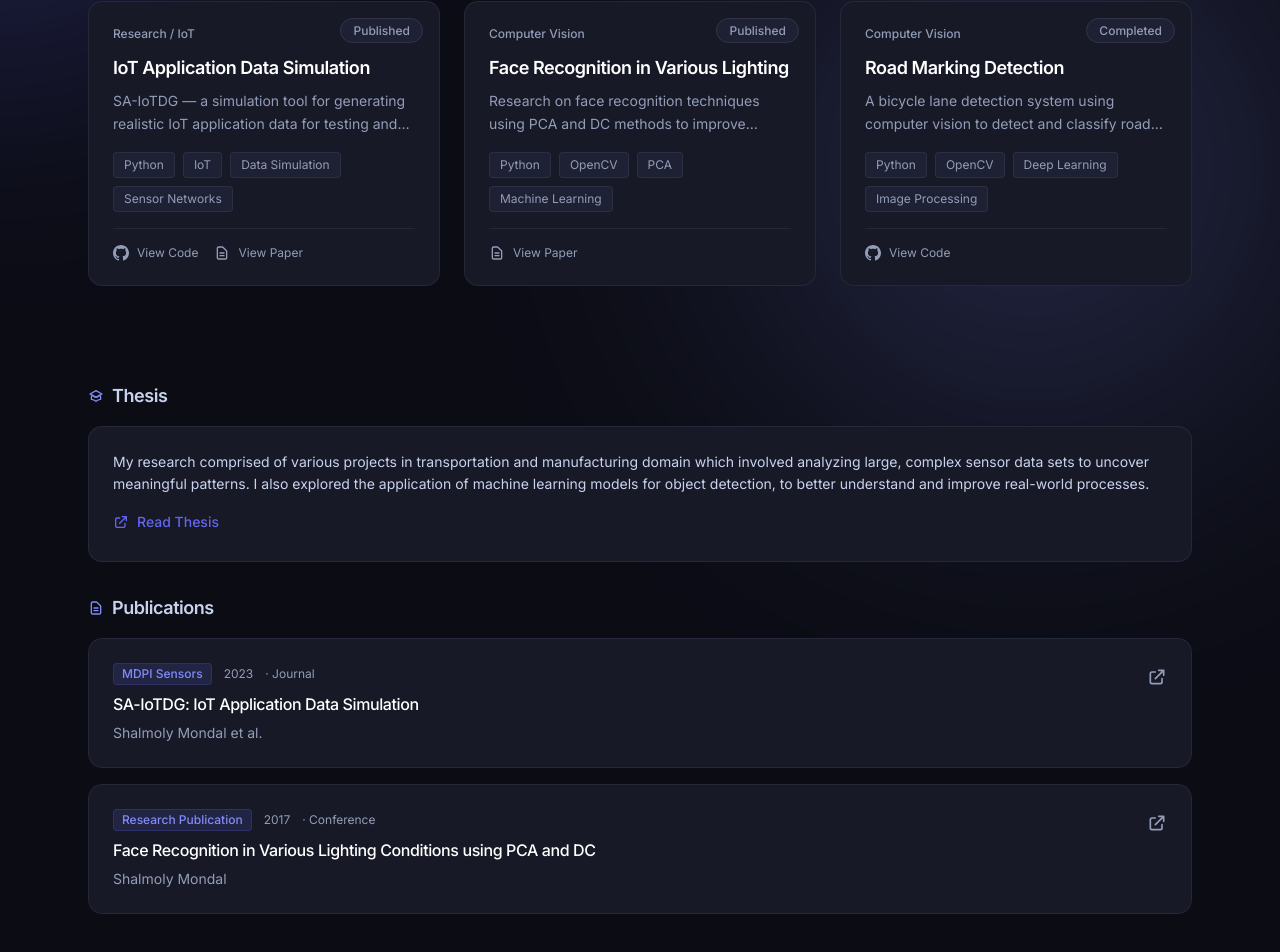
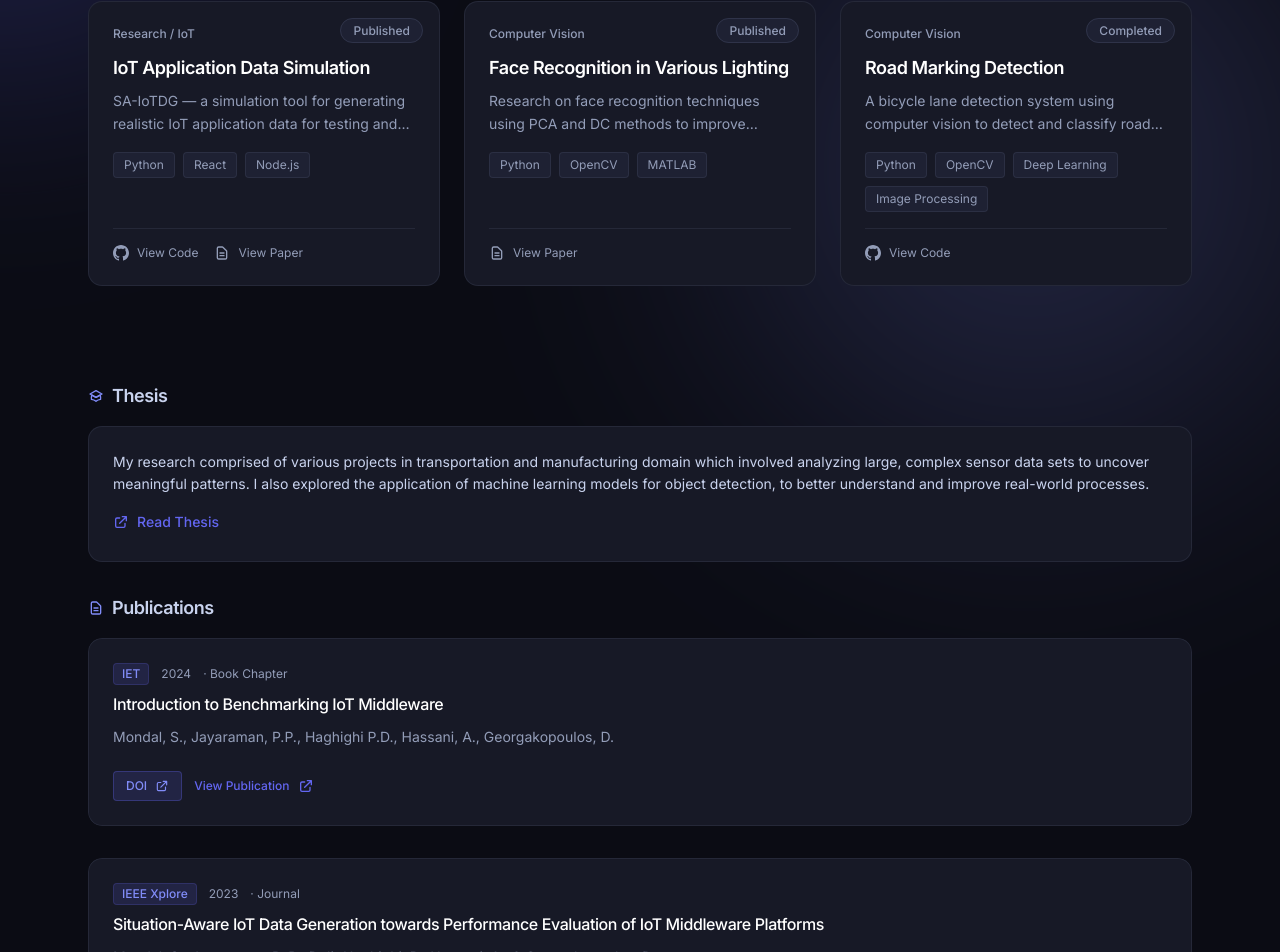
Before and after one commit to Ekta-07/Portfolio, a Next.js app: page /work in a window 1280 px wide. Shown: the part 383-1335 px from the top of the page. Built offline with nearby package versions, Linux system fonts and the light colour scheme.

Commit message:
improvements and ui

```diff
--- a/app/work/page.tsx
+++ b/app/work/page.tsx
@@ -79,17 +79,10 @@ export default function WorkPage() {
                                 </svg>
                                 Publications
                             </h3>
-                            <div className="space-y-4">
+                            <div className="space-y-8">
                                 {research.publications.map((pub) => (
                                     <SpotlightCard key={pub.id}>
-                                        <a
-                                            href={pub.url}
-                                            target="_blank"
-                                            rel="noopener noreferrer"
-                                            className="block bg-[#171926] border border-[#727DA1]/15 rounded-xl p-6 hover:border-[#6366F1]/30 transition-all group"
-                                        >
-                                            <div className="flex items-start justify-between gap-4">
-                                                <div className="flex-1">
+                                        <div className="bg-[#171926] border border-[#727DA1]/15 rounded-xl p-6 hover:border-[#6366F1]/30 transition-all group">
                                             <div className="flex items-center gap-3 mb-2">
                                                 <span className="px-2 py-0.5 bg-[#6366F1]/15 text-[#818CF8] text-xs font-medium rounded border border-[#6366F1]/20">
                                                     {pub.venue}
@@ -97,16 +90,39 @@ export default function WorkPage() {
                                                 <span className="text-[#939DB8] text-xs">{pub.year}</span>
                                                 <span className="text-[#939DB8] text-xs">· {pub.type}</span>
                                             </div>
-                                                    <h4 className="text-base font-medium text-white mb-2 group-hover:text-[#C9D3EE] transition-colors leading-snug">
+                                            <h4 className="text-base font-medium text-white mb-3 group-hover:text-[#C9D3EE] transition-colors leading-snug">
                                                 {pub.title}
                                             </h4>
-                                                    <p className="text-[#939DB8] text-sm">{pub.authors}</p>
-                                                </div>
-                                                <svg className="w-5 h-5 text-[#939DB8] group-hover:text-[#6366F1] transition-colors flex-shrink-0 mt-1" fill="none" stroke="currentColor" viewBox="0 0 24 24">
+                                            <p className="text-[#939DB8] text-sm mb-4">{pub.authors}</p>
+
+                                            {/* DOI and View Publication Links */}
+                                            <div className="flex items-center gap-3 pt-2">
+                                                {pub.doi && (
+                                                    <a
+                                                        href={pub.doi}
+                                                        target="_blank"
+                                                        rel="noopener noreferrer"
+                                                        className="inline-flex items-center gap-2 px-3 py-1.5 bg-[#6366F1]/15 text-[#818CF8] text-xs font-medium rounded border border-[#6366F1]/30 hover:border-[#6366F1]/60 hover:text-[#C9D3EE] transition-colors"
+                                                    >
+                                                        DOI
+                                                        <svg className="w-3.5 h-3.5" fill="none" stroke="currentColor" viewBox="0 0 24 24">
                                                             <path strokeLinecap="round" strokeLinejoin="round" strokeWidth={2} d="M10 6H6a2 2 0 00-2 2v10a2 2 0 002 2h10a2 2 0 002-2v-4M14 4h6m0 0v6m0-6L10 14" />
                                                         </svg>
+                                                    </a>
+                                                )}
+                                                <a
+                                                    href={pub.url}
+                                                    target="_blank"
+                                                    rel="noopener noreferrer"
+                                                    className="inline-flex items-center gap-2 text-[#6366F1] hover:text-[#818CF8] text-xs font-medium transition-colors"
+                                                >
+                                                    View Publication
+                                                    <svg className="w-4 h-4" fill="none" stroke="currentColor" viewBox="0 0 24 24">
+                                                        <path strokeLinecap="round" strokeLinejoin="round" strokeWidth={2} d="M10 6H6a2 2 0 00-2 2v10a2 2 0 002 2h10a2 2 0 002-2v-4M14 4h6m0 0v6m0-6L10 14" />
+                                                    </svg>
+                                                </a>
                                             </div>
-                                        </a>
+                                        </div>
                                     </SpotlightCard>
                                 ))}
                             </div>
--- a/components/FullPageLoader.tsx
+++ b/components/FullPageLoader.tsx
@@ -6,110 +6,40 @@ interface FullPageLoaderProps {
   children: React.ReactNode;
 }
 
-/**
- * FullPageLoader Component
- *
- * Blocks page rendering until all resources are loaded.
- * Shows a loading screen with progress while:
- * - DOM is ready
- * - Images are preloaded
- * - Fonts are loaded
- * - Animations are ready
- *
- * Once complete, fades in the entire page smoothly.
- */
 export default function FullPageLoader({ children }: FullPageLoaderProps) {
   const [isReady, setIsReady] = useState(false);
-  const [progress, setProgress] = useState(0);
+  const [displayedText, setDisplayedText] = useState('');
+  const name = 'Shalmoly';
 
   useEffect(() => {
-    // Simulate loading phases
-    let currentProgress = 0;
-    const intervals: NodeJS.Timeout[] = [];
+    // Typing animation
+    let charIndex = 0;
+    const typingInterval = setInterval(() => {
+      if (charIndex < name.length) {
+        setDisplayedText(name.slice(0, charIndex + 1));
+        charIndex++;
+      } else {
+        clearInterval(typingInterval);
+        // Wait before fading out
+        setTimeout(() => {
+          setIsReady(true);
+        }, 800);
+      }
+    }, 80);
 
-    // Phase 1: DOM ready (0-30%)
-    const phase1 = setInterval(() => {
-      currentProgress = Math.min(currentProgress + Math.random() * 20, 30);
-      setProgress(currentProgress);
-      if (currentProgress >= 30) clearInterval(phase1);
-    }, 100);
-    intervals.push(phase1);
-
-    // Phase 2: Images loading (30-70%)
-    const phase2 = setInterval(() => {
-      currentProgress = Math.min(currentProgress + Math.random() * 15, 70);
-      setProgress(currentProgress);
-      if (currentProgress >= 70) clearInterval(phase2);
-    }, 150);
-    intervals.push(phase2);
-
-    // Phase 3: Final preparation (70-95%)
-    const phase3 = setInterval(() => {
-      currentProgress = Math.min(currentProgress + Math.random() * 10, 95);
-      setProgress(currentProgress);
-      if (currentProgress >= 95) clearInterval(phase3);
-    }, 200);
-    intervals.push(phase3);
-
-    // Wait for page to be fully interactive
-    const readyCheck = setTimeout(() => {
-      setProgress(100);
-
-      // Small delay for visual completeness
-      setTimeout(() => {
-        setIsReady(true);
-      }, 300);
-    }, 2000);
-
-    return () => {
-      intervals.forEach(clearInterval);
-      clearTimeout(readyCheck);
-    };
+    return () => clearInterval(typingInterval);
   }, []);
 
   if (!isReady) {
     return (
       <div className="fixed inset-0 z-50 flex items-center justify-center bg-[#0B0C14]">
-        {/* Background blur effect */}
-        <div className="absolute inset-0 opacity-50">
-          <div className="absolute inset-0 bg-gradient-to-br from-[#6366F1]/10 via-transparent to-[#818CF8]/10" />
-        </div>
-
-        {/* Loading Content */}
-        <div className="relative z-10 text-center space-y-8">
-          {/* Name */}
-          <div className="space-y-3">
-            <h1 className="text-6xl md:text-7xl font-bold text-white tracking-tight animate-pulse">
-              Shalmoly
-            </h1>
-            <p className="text-sm text-[#939DB8] tracking-widest uppercase">
-              Loading portfolio
-            </p>
-          </div>
-
-          {/* Progress Bar */}
-          <div className="w-64 space-y-3">
-            <div className="h-1 bg-[#1E2133] rounded-full overflow-hidden">
-              <div
-                className="h-full bg-gradient-to-r from-[#6366F1] to-[#818CF8] transition-all duration-300 ease-out"
-                style={{ width: `${progress}%` }}
-              />
-            </div>
-            <p className="text-xs text-[#939DB8]">{Math.round(progress)}%</p>
-          </div>
-
-          {/* Decorative elements */}
-          <div className="flex justify-center gap-2">
-            {[0, 1, 2].map((i) => (
-              <div
-                key={i}
-                className="w-2 h-2 rounded-full bg-[#6366F1] opacity-60"
-                style={{
-                  animation: `pulse ${0.8 + i * 0.1}s cubic-bezier(0.4, 0, 0.6, 1) infinite`,
-                }}
-              />
-            ))}
-          </div>
+        <div className="text-center">
+          <h1 className="text-6xl md:text-7xl font-bold text-white tracking-tight">
+            {displayedText}
+            {displayedText.length < name.length && (
+              <span className="animate-pulse">|</span>
+            )}
+          </h1>
         </div>
       </div>
     );
--- a/components/Navigation.tsx
+++ b/components/Navigation.tsx
@@ -45,7 +45,7 @@ export default function Navigation() {
 
                     {/* Desktop Navigation */}
                     <div className="hidden lg:flex items-center gap-1 absolute left-1/2 -translate-x-1/2">
-                        {navItems.slice(1).map((item) => {
+                        {navItems.map((item) => {
                             const active = isActive(item.href);
                             return (
                                 <Link
@@ -102,7 +102,7 @@ export default function Navigation() {
                 {/* Mobile Menu */}
                 {mobileMenuOpen && (
                     <div className="lg:hidden mt-4 pb-4 border-t border-[#6366F1]/10 pt-4 space-y-2">
-                        {navItems.slice(1).map((item) => {
+                        {navItems.map((item) => {
                             const active = isActive(item.href);
                             return (
                                 <Link
--- a/components/ProjectCard.tsx
+++ b/components/ProjectCard.tsx
@@ -10,7 +10,7 @@ interface ProjectCardProps {
 
 export default function ProjectCard({ project }: ProjectCardProps) {
     return (
-        <SpotlightCard className="group relative bg-[#171926] rounded-lg overflow-hidden border border-[#727DA1]/15 hover:border-[#6366F1]/40 transition-all duration-300 hover:shadow-lg hover:shadow-[#6366F1]/10 hover:scale-102 cursor-pointer">
+        <SpotlightCard className="group relative bg-[#171926] rounded-lg overflow-hidden border border-[#727DA1]/15 hover:border-[#6366F1]/40 transition-all duration-300 hover:shadow-lg hover:shadow-[#6366F1]/10 hover:scale-102 cursor-pointer h-full">
             {/* Status Badge */}
             {project.status && (
                 <div className="absolute top-4 right-4 z-10">
@@ -20,7 +20,7 @@ export default function ProjectCard({ project }: ProjectCardProps) {
                 </div>
             )}
 
-            <div className="p-6">
+            <div className="p-6 flex flex-col h-full">
                 {/* Category */}
                 <div className="text-[#939DB8] text-xs font-medium mb-3">{project.category}</div>
 
@@ -66,7 +66,7 @@ export default function ProjectCard({ project }: ProjectCardProps) {
                 )}
 
                 {/* Links */}
-                <div className="flex items-center gap-4 pt-4 border-t border-[#727DA1]/15">
+                <div className="flex items-center gap-4 pt-4 border-t border-[#727DA1]/15 mt-auto">
                     {project.githubUrl && (
                         <Link
                             href={project.githubUrl}
--- a/components/sections/ResearchSection.tsx
+++ b/components/sections/ResearchSection.tsx
@@ -10,6 +10,16 @@ export function ResearchSection({ research }: ResearchSectionProps) {
   return (
     <section className="py-16 px-6">
       <div className="max-w-6xl mx-auto">
+        {/* Section Heading */}
+        <div className="mb-12">
+          <p className="text-xs font-medium tracking-widest text-[#6366F1] uppercase mb-3">Research & Innovation</p>
+          <h2 className="text-2xl md:text-3xl font-bold text-white mb-4 leading-tight">
+            Academic Research & Publications
+          </h2>
+          <p className="text-[#939DB8] text-sm leading-relaxed">
+            Exploring data science, machine learning, and computer vision through academic research and published findings.
+          </p>
+        </div>
 
         {/* Thesis */}
         <div>
@@ -48,17 +58,10 @@ export function ResearchSection({ research }: ResearchSectionProps) {
             </svg>
             Publications
           </h3>
-          <div className="space-y-4">
+          <div className="space-y-8">
             {research.publications.map((pub) => (
               <SpotlightCard key={pub.id}>
-                <a
-                  href={pub.url}
-                  target="_blank"
-                  rel="noopener noreferrer"
-                  className="block bg-[#171926]/80 backdrop-blur-sm border border-[#727DA1]/15 rounded-xl p-6 hover:border-[#6366F1]/30 transition-all group"
-                >
-                  <div className="flex items-start justify-between gap-4">
-                    <div className="flex-1">
+                <div className="bg-[#171926]/80 backdrop-blur-sm border border-[#727DA1]/15 rounded-xl p-6 hover:border-[#6366F1]/30 transition-all group">
                   <div className="flex items-center gap-3 mb-2">
                     <span className="px-2 py-0.5 bg-[#6366F1]/15 text-[#818CF8] text-xs font-medium rounded border border-[#6366F1]/20">
                       {pub.venue}
@@ -66,16 +69,39 @@ export function ResearchSection({ research }: ResearchSectionProps) {
                     <span className="text-[#939DB8] text-xs">{pub.year}</span>
                     <span className="text-[#939DB8] text-xs">· {pub.type}</span>
                   </div>
-                      <h4 className="text-base font-medium text-white mb-2 group-hover:text-[#C9D3EE] transition-colors leading-snug">
+                  <h4 className="text-base font-medium text-white mb-3 group-hover:text-[#C9D3EE] transition-colors leading-snug">
                     {pub.title}
                   </h4>
-                      <p className="text-[#939DB8] text-sm">{pub.authors}</p>
-                    </div>
-                    <svg className="w-5 h-5 text-[#939DB8] group-hover:text-[#6366F1] transition-colors flex-shrink-0 mt-1" fill="none" stroke="currentColor" viewBox="0 0 24 24">
+                  <p className="text-[#939DB8] text-sm mb-4">{pub.authors}</p>
+
+                  {/* DOI and View Publication Links */}
+                  <div className="flex items-center gap-3 pt-2">
+                    {pub.doi && (
+                      <a
+                        href={pub.doi}
+                        target="_blank"
+                        rel="noopener noreferrer"
+                        className="inline-flex items-center gap-2 px-3 py-1.5 bg-[#6366F1]/15 text-[#818CF8] text-xs font-medium rounded border border-[#6366F1]/30 hover:border-[#6366F1]/60 hover:text-[#C9D3EE] transition-colors"
+                      >
+                        DOI
+                        <svg className="w-3.5 h-3.5" fill="none" stroke="currentColor" viewBox="0 0 24 24">
                           <path strokeLinecap="round" strokeLinejoin="round" strokeWidth={2} d="M10 6H6a2 2 0 00-2 2v10a2 2 0 002 2h10a2 2 0 002-2v-4M14 4h6m0 0v6m0-6L10 14" />
                         </svg>
+                      </a>
+                    )}
+                    <a
+                      href={pub.url}
+                      target="_blank"
+                      rel="noopener noreferrer"
+                      className="inline-flex items-center gap-2 text-[#6366F1] hover:text-[#818CF8] text-xs font-medium transition-colors"
+                    >
+                      View Publication
+                      <svg className="w-4 h-4" fill="none" stroke="currentColor" viewBox="0 0 24 24">
+                        <path strokeLinecap="round" strokeLinejoin="round" strokeWidth={2} d="M10 6H6a2 2 0 00-2 2v10a2 2 0 002 2h10a2 2 0 002-2v-4M14 4h6m0 0v6m0-6L10 14" />
+                      </svg>
+                    </a>
                   </div>
-                </a>
+                </div>
               </SpotlightCard>
             ))}
           </div>
--- a/data/portfolio.json
+++ b/data/portfolio.json
@@ -3,11 +3,12 @@
         "name": "Shalmoly",
         "title": "Data Engineer",
         "bio": "I'm Shalmoly, a Data Engineer building scalable data pipelines and analytics platforms.",
-        "email": "shalmoly@example.com",
+        "email": "shal.m@outlook.com",
         "location": "San Francisco, CA",
         "social": {
-            "github": "https://github.com/shalmoly",
-            "linkedin": "https://linkedin.com/in/shalmoly",
+            "github": "https://github.com/ShalmolyMondal",
+            "linkedin": "https://www.linkedin.com/in/shalmoly-mondal/",
+            "googleScholar": "https://scholar.google.com.au/citations?user=qE84Td8AAAAJ&hl=en&authuser=1",
             "twitter": "https://twitter.com/shalmoly",
             "medium": "https://medium.com/@shalmoly"
         }
@@ -35,21 +36,53 @@
         "publications": [
             {
                 "id": "1",
-                "title": "SA-IoTDG: IoT Application Data Simulation",
-                "venue": "MDPI Sensors",
-                "year": "2023",
-                "authors": "Shalmoly Mondal et al.",
-                "url": "https://www.mdpi.com/1424-8220/23/1/7",
-                "type": "Journal"
+                "title": "Introduction to Benchmarking IoT Middleware",
+                "venue": "IET",
+                "year": "2024",
+                "authors": "Mondal, S., Jayaraman, P.P., Haghighi P.D., Hassani, A., Georgakopoulos, D.",
+                "url": "https://digital-library.theiet.org/doi/10.1049/pbpc027e_ch4",
+                "type": "Book Chapter",
+                "doi": "https://digital-library.theiet.org/doi/10.1049/pbpc027e_ch4"
             },
             {
                 "id": "2",
-                "title": "Face Recognition in Various Lighting Conditions using PCA and DC",
-                "venue": "Research Publication",
+                "title": "Situation-Aware IoT Data Generation towards Performance Evaluation of IoT Middleware Platforms",
+                "venue": "IEEE Xplore",
+                "year": "2023",
+                "authors": "Mondal, S., Jayaraman, P. P., Delir Haghighi, P., Hassani, A., & Georgakopoulos, D.",
+                "url": "https://ieeexplore.ieee.org/abstract/document/10214941",
+                "type": "Journal",
+                "doi": "https://ieeexplore.ieee.org/abstract/document/10214941"
+            },
+            {
+                "id": "3",
+                "title": "Situation-Aware IoT Data Generation towards Performance Evaluation of IoT Middleware Platforms",
+                "venue": "MDPI Sensors",
+                "year": "2023",
+                "authors": "Mondal, S., Jayaraman, P. P., Delir Haghighi, P., Hassani, A., & Georgakopoulos, D.",
+                "url": "https://www.mdpi.com/1424-8220/23/1/7",
+                "type": "Journal",
+                "doi": "https://www.mdpi.com/1424-8220/23/1/7"
+            },
+            {
+                "id": "4",
+                "title": "Modelling IoT Application Requirements for Benchmarking IoT Middleware Platforms",
+                "venue": "International Conference on Information Integration and Web Intelligence",
+                "year": "2021",
+                "authors": "Mondal, S., Hassani, A., Jayaraman, P.P., Delir Haghighi, P., Georgakopoulos, D.",
+                "url": "https://dl.acm.org/doi/abs/10.1145/3487664.3487742",
+                "type": "Conference",
+                "doi": "https://dl.acm.org/doi/abs/10.1145/3487664.3487742"
+            },
+            {
+                "id": "5",
+                "title": "Face Recognition Using PCA and Minimum Distance Classifier",
+                "venue": "Advances in Intelligent Systems and Computing",
                 "year": "2017",
-                "authors": "Shalmoly Mondal",
-                "url": "https://shalmolymondal.com/upload/doc/FaceRecognition_PCA_DC_2017.pdf",
-                "type": "Conference"
+                "authors": "Mondal, S., & Bag, S.",
+                "url": "https://link.springer.com/chapter/10.1007/978-981-10-3153-3_39",
+                "type": "Book Chapter",
+                "doi": "https://link.springer.com/chapter/10.1007/978-981-10-3153-3_39"
             }
         ]
     },
@@ -61,9 +94,8 @@
             "description": "SA-IoTDG — a simulation tool for generating realistic IoT application data for testing and development of IoT systems, with published research in MDPI Sensors.",
             "technologies": [
                 "Python",
-                "IoT",
-                "Data Simulation",
-                "Sensor Networks"
+                "React",
+                "Node.js"
             ],
             "status": "Published",
             "progress": 100,
@@ -80,8 +112,7 @@
             "technologies": [
                 "Python",
                 "OpenCV",
-                "PCA",
-                "Machine Learning"
+                "MATLAB"
             ],
             "status": "Published",
             "progress": 100,
--- a/lib/data.ts
+++ b/lib/data.ts
@@ -6,8 +6,9 @@ const dataFilePath = path.join(process.cwd(), 'data', 'portfolio.json');
 export interface Social {
     github: string;
     linkedin: string;
-    twitter: string;
-    medium: string;
+    googleScholar?: string;
+    twitter?: string;
+    medium?: string;
 }
 
 export interface Personal {
@@ -74,6 +75,7 @@ export interface Publication {
     authors: string;
     url: string;
     type: string;
+    doi?: string;
 }
 
 export interface Thesis {
```
Also changed, not shown: app/page.tsx (+3 -4 lines), components/sections/ArtGallerySection.tsx (+8 -4 lines), components/sections/BlogSection.tsx (+8 -4 lines), components/sections/CurrentFocusSection.tsx (added, +45 -0 lines), components/sections/HeroSection.tsx (+10 -0 lines), 1 other file (tests, documents, lock files or other folders). Lines whose indentation alone changed are shown as unchanged.
